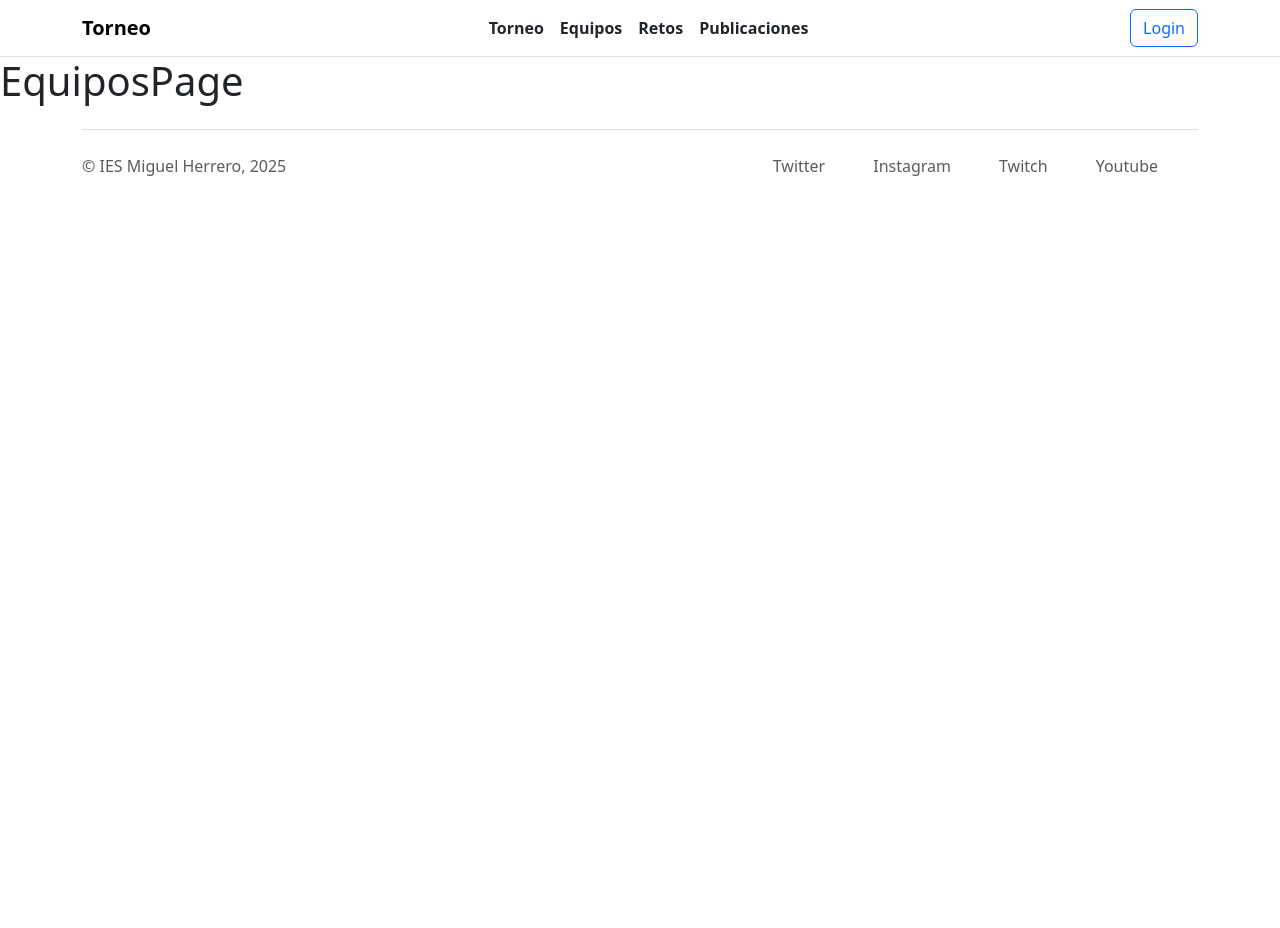
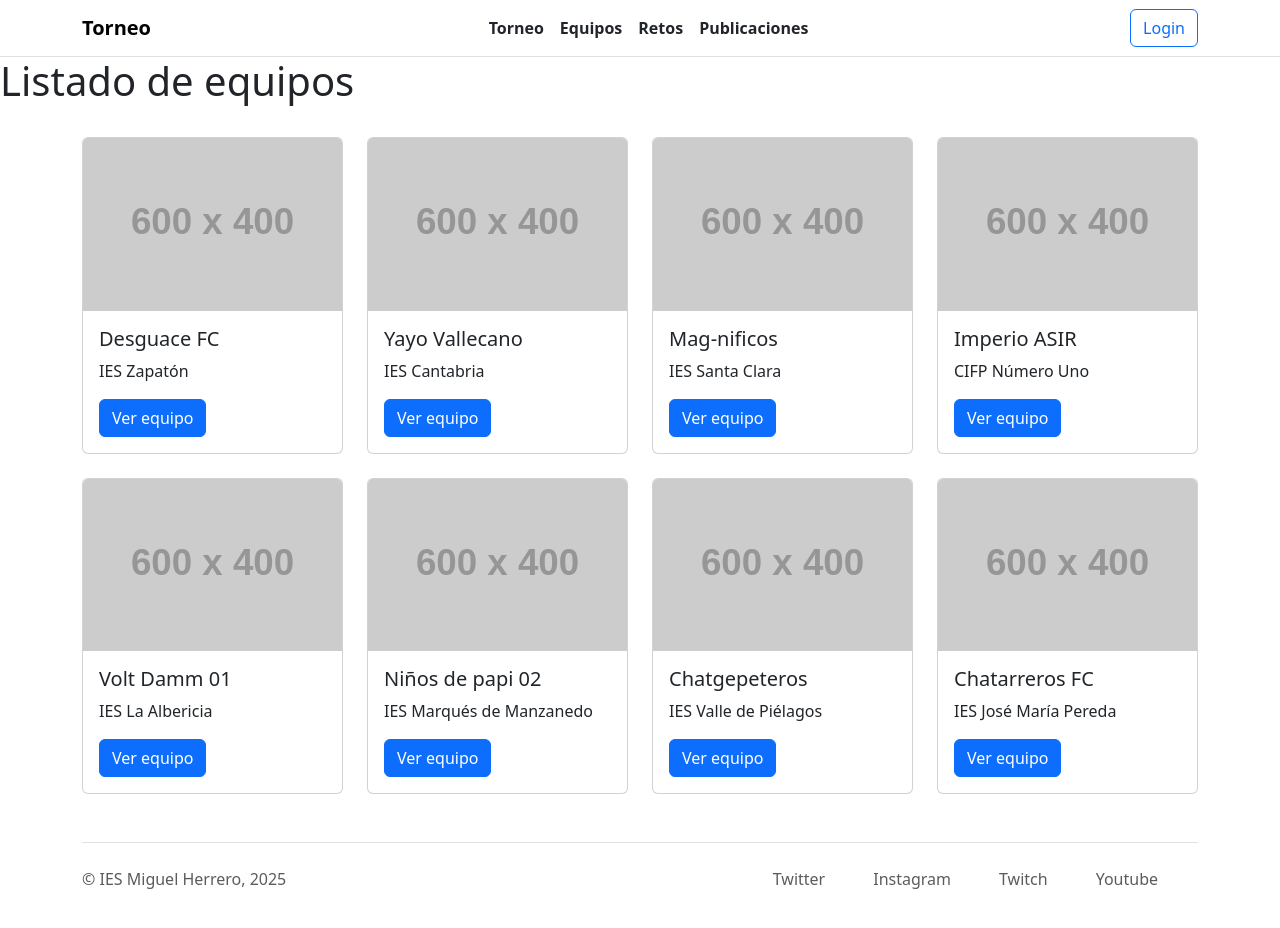
Before and after one commit to Rodroq/Equipo1RetoFrontend, a React (Vite) app: page /equipos in a window 1280 px wide. Shown: the top 928 px of the page. Before the commit the page ends 800 px from the top, so only its background shows below. Built offline with nearby package versions, Linux system fonts and the light colour scheme.

Commit message:
Plantilla de la vista de equipos

```diff
--- a/src/pages/EquiposPage.jsx
+++ b/src/pages/EquiposPage.jsx
@@ -1,7 +1,48 @@
+import { useEffect, useState } from "react";
+import Tarjeta from "../components/Tarjeta";
+import $negocio from "../core/negocio";
+import 'bootstrap/dist/css/bootstrap.min.css';
+
 // Cambiará según usuario para CRUD
 function EquiposPage() {
+    const [equipos, setEquipos] = useState([]);
+
+    useEffect(() => {
+        async function fetchEquipos() {
+            const equiposData = await $negocio.obtenerEquipos();
+            setEquipos(equiposData);
+        }
+        fetchEquipos();
+    }, []);
+
+    function cargarEquipos() {
+        if (equipos.length > 0) {
+            const rows = [];
+            for (let i = 0; i < equipos.length; i += 4) {
+                const rowEquipos = equipos.slice(i, i + 4);
+                rows.push(
+                    <div className="row justify-content-center" key={i}>
+                        {rowEquipos.map(equipo => (
+                            <div className="col-lg-3 col-md-4 mb-4" key={equipo.id}>
+                                <Tarjeta titulo={equipo.nombre} texto={equipo.centro} idEquipo={equipo.id} />
+                            </div>
+                        ))}
+                    </div>
+                );
+            }
+            return rows;
+        }
+    }
+
     return (
-        <h1>EquiposPage</h1>
+        <>
+            <h1>Listado de equipos</h1><br />
+            <div className="container">
+                {cargarEquipos()}
+            </div>
+
+            {/* Si tiene permisos de administracion, lista con equipos pendientes de inscripcion */}
+        </>
     );
 }
 
```
